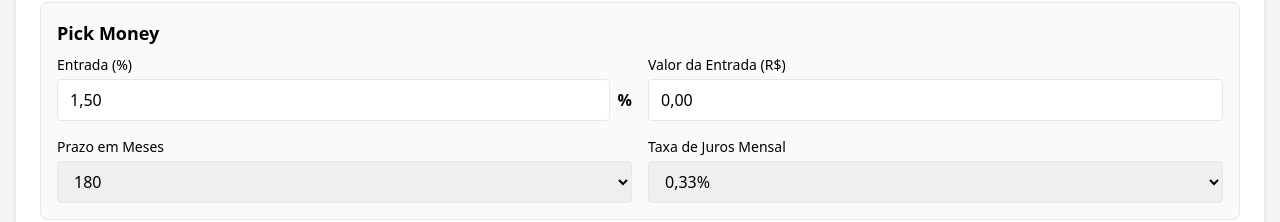
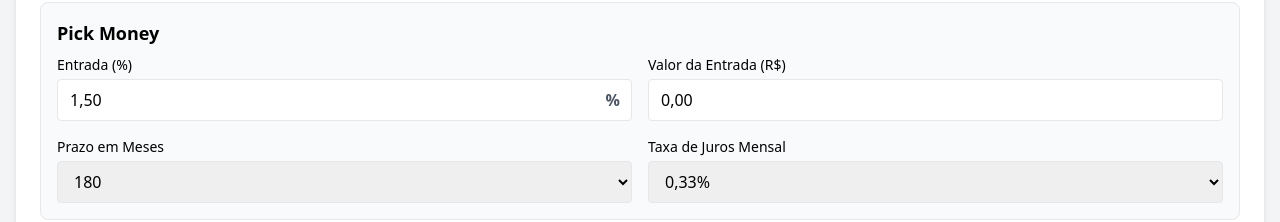
Before and after one commit to gfaria91/simulador-momentum, a React (Vite) app: page / in a window 1280 px wide. Shown: the part 1238-1460 px from the top of the page. Built offline with nearby package versions, Linux system fonts and the light colour scheme; the HTML template or start-up script is replaced by a standard one.

Commit message:
fix: ajusta símbolo % no campo de entrada e atualiza dropdown de prazo

```diff
--- a/src/modules/simulador/components/Simulacao1.tsx
+++ b/src/modules/simulador/components/Simulacao1.tsx
@@ -55,6 +55,8 @@
     setValorEntrada(formatado)
   }
 
+  const prazos = [1, 2, 6, 12, 18, 24, 30, 36, 42, 48, 54, 60, 66, 72, 78, 84, 90, 96, 102, 108, 114, 120, 126, 132, 138, 144, 150, 156, 162, 168, 174, 180]
+
   return (
     <section className="mb-6 p-4 bg-gray-50 border border-gray-200 rounded-lg">
       <h3 className="text-lg font-semibold mb-2">{nomeBloco}</h3>
@@ -62,14 +64,14 @@
       <div className="grid grid-cols-1 md:grid-cols-2 gap-4">
         <div>
           <label className="block text-sm font-medium mb-1">Entrada (%)</label>
-          <div className="flex items-center">
+          <div className="relative">
             <input
               type="text"
               value={entradaPercentual}
               onChange={(e) => handlePercentualChange(e.target.value)}
-              className="border rounded px-3 py-2 w-full"
+              className="border rounded px-3 py-2 w-full pr-10"
             />
-            <span className="ml-2 font-semibold">%</span>
+            <span className="absolute right-3 top-1/2 transform -translate-y-1/2 text-gray-600 font-semibold">%</span>
           </div>
         </div>
 
@@ -90,7 +92,7 @@
             onChange={(e) => setPrazo(parseInt(e.target.value))}
             className="border rounded px-3 py-2 w-full"
           >
-            {[180, 48, 36, 24, 12, 6, 2, 1].map(m => (
+            {prazos.map(m => (
               <option key={m} value={m}>{m}</option>
             ))}
           </select>
```
